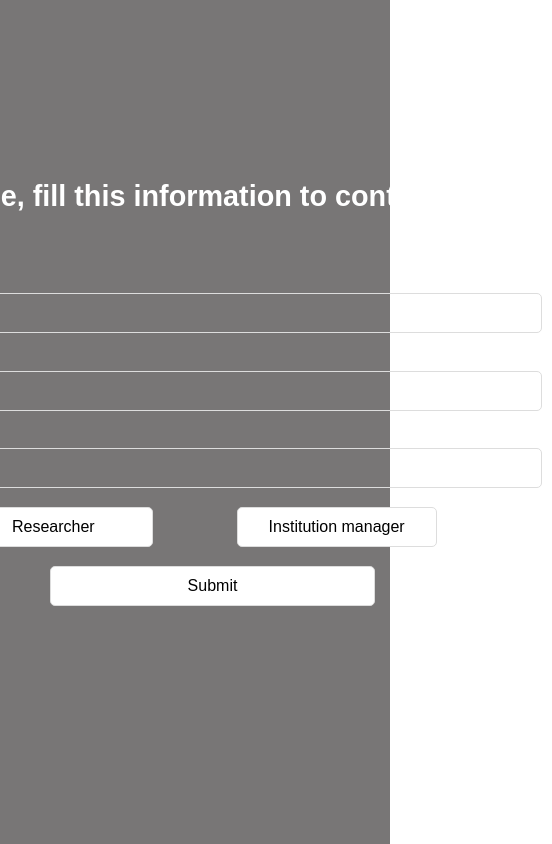
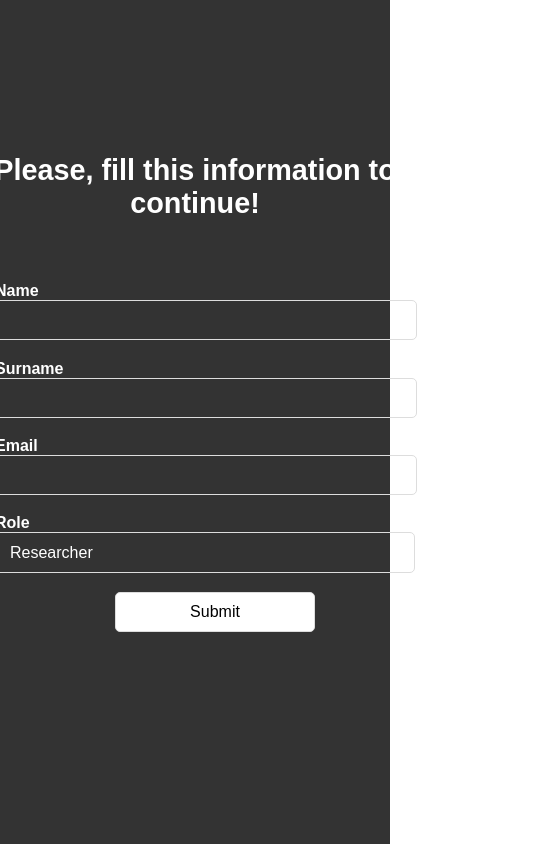
Before and after one commit to mflegar/fnm.java, a React (Vite) app in the folder client/: page /form in a window 390 px wide. Shown: the whole page, 552 px wide, since content can reach past the window. Built offline with nearby package versions, Linux system fonts and the light colour scheme; no server answers.

Commit message:
Editing frontend
Responsive design

```diff
--- a/client/src/Home.css
+++ b/client/src/Home.css
@@ -12,14 +12,14 @@
 h1 {
     font-family: Arial, sans-serif;
     /*color: #333;*/
-    color:#787676;
+    color:#333;
     /*margin-bottom: 20px;*/
     margin-left:35px;
     font-size: 3.2em;
 }
 
 .login-button {
-    background-color: #787676;
+    background-color:#333;
     color: #fff;
     /*padding: 15px 30px;*/
     font-weight: bold;
@@ -36,3 +36,10 @@ h1 {
 .login-button:hover {
     background-color: #555;
 }
+
+@media screen and (max-width: 768px) {
+    .login-button{
+        height:15vh;
+    }
+
+    }
--- a/client/src/Home.tsx
+++ b/client/src/Home.tsx
@@ -45,9 +45,9 @@ const Home = () => {
 
     return (
         <div className="home-container" style={{backgroundImage:`url()`}}>
-            <h1>AI Reseacrch Lab Managment</h1>
+            <h1>AI Research Lab Managment</h1>
             <button onClick={handleGitHubLogin} className="login-button">
-               LOGIN
+               LOGIN WITH GITHUB
             </button>
         </div>
     );
--- a/client/src/UserForm.css
+++ b/client/src/UserForm.css
@@ -36,7 +36,8 @@ label {
 }
 
 input[type="text"],
-input[type="email"]
+input[type="email"],
+select
    {
     width:100%;
     padding: 10px;
@@ -46,6 +47,15 @@ input[type="email"]
     outline: none;
     transition: border-color 0.3s ease;
     background-color: inherit;
+    color:white;
+}
+
+select{
+   width:670px;
+}
+
+option{
+    color:black;
 }
 /*
 button {
@@ -82,26 +92,9 @@ button {
 
 
 #role{
-    display: flex;
     width:100%;
-    justify-content: space-evenly;
 }
 
-#researcher{
-    width:200px;
-    border-radius: 5px;
-    border: 1px solid #ddd;
-    border-radius: 5px;
-    background-color: white;
-    color:black;
-}
-
-#manager{
-    width:200px;
-    border: 1px solid #ddd;
-    background-color: white;
-    color:black;
-}
 
 #send{
     border: 1px solid #ddd;
@@ -111,3 +104,19 @@ button {
     margin-left:180px;
     color:black;
 }
+
+
+@media screen and (max-width: 768px) {
+    form{
+        max-width: 400px;
+    }
+
+    select{
+        max-width: 420px;
+    }
+
+    #send{
+        margin-left:120px;
+    }
+
+    }
--- a/client/src/UserForm.tsx
+++ b/client/src/UserForm.tsx
@@ -131,14 +131,13 @@ const UserForm = () => {
                 </div>
 
                 {/* Role dropdown */}
-                <div id="role">
-                    {/*
+                <div>
+                    <label>Role</label>
+                    <br></br>
                     <select value={role} onChange={(e) => setRole(e.target.value)} required>
                         <option value="Researcher">Researcher</option>
                         <option value="Institution Manager">Institution Manager</option>
-                    </select>*/}
-                    <button id="researcher">Researcher</button>
-                    <button id="manager">Institution manager</button>
+                    </select>
                 </div>
 
                 {/* Submit button */}
--- a/client/src/index.css
+++ b/client/src/index.css
@@ -7,7 +7,7 @@ body {
   display: flex;
   place-items: center;
   min-height: 100vh;
-  background-color: #787676;
+  background-color:#333;
 }
 
 
```
Also changed, not shown: 1 other file (tests, documents, lock files or other folders).
